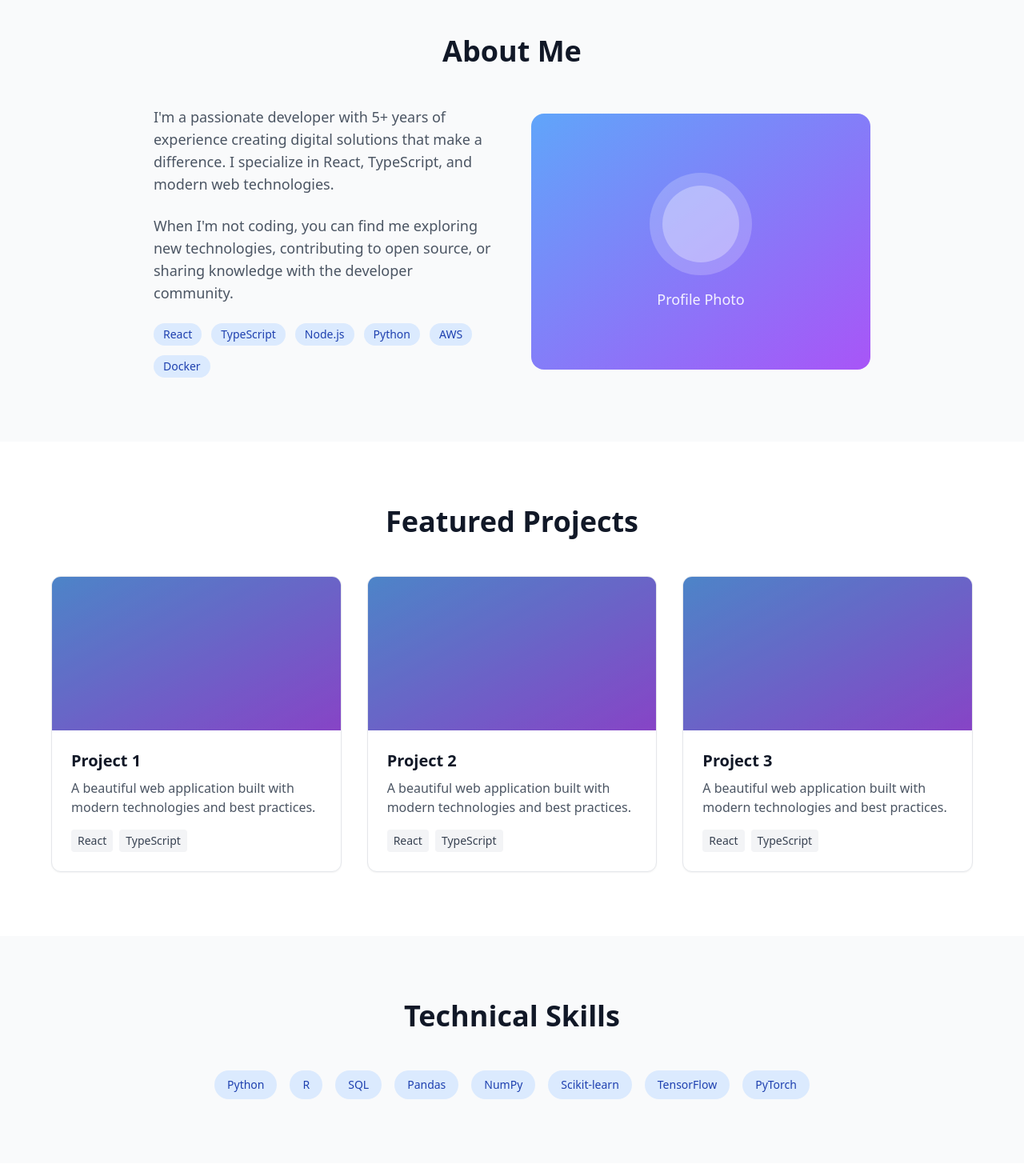
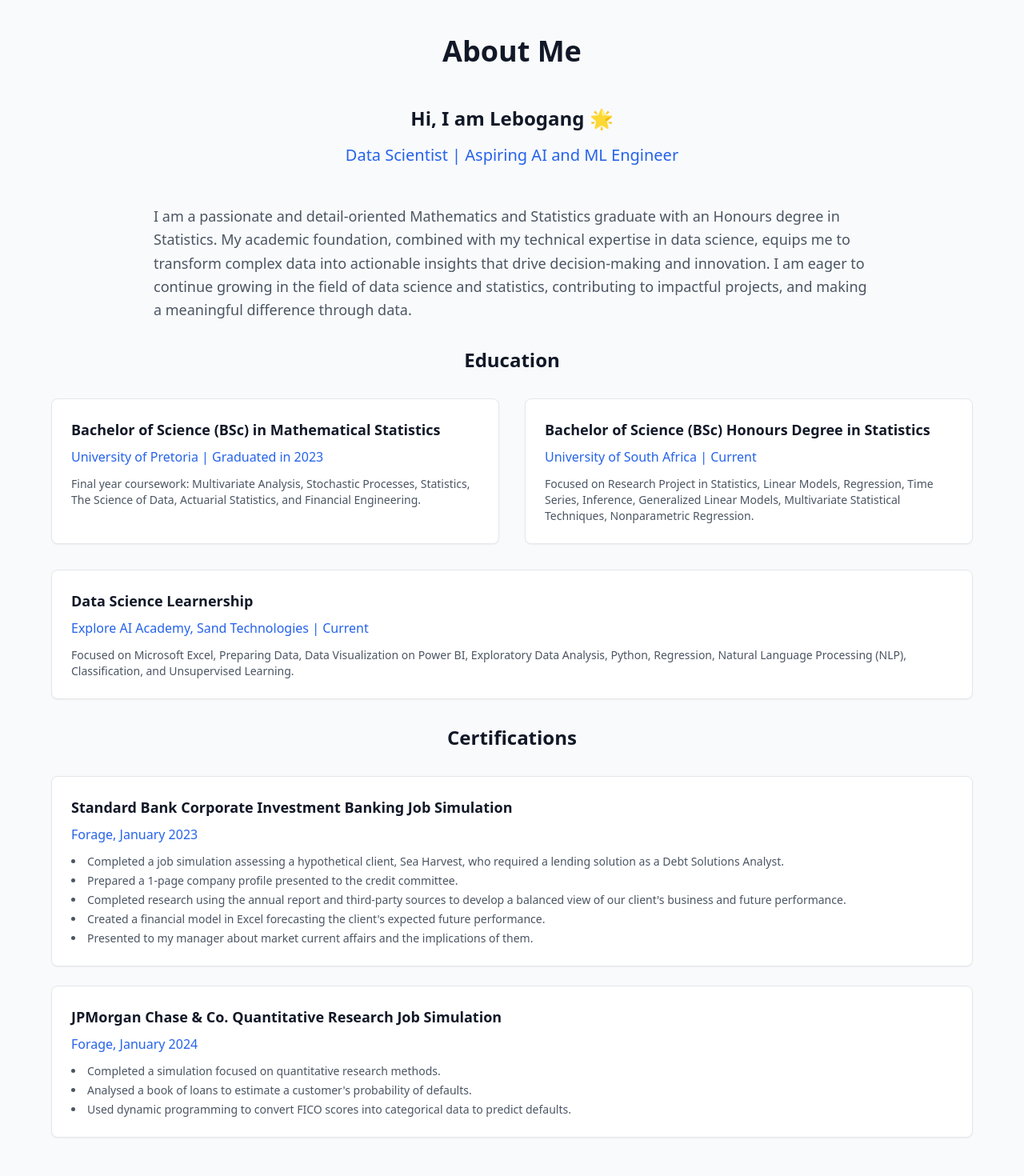
Before and after one commit to LeboSwaratlhe/cosmic-theme-flow, a React (Vite) app: page / in a window 1280 px wide. Shown: the part 380-1850 px from the top of the page at 80% size. Built offline with nearby package versions, Linux system fonts and the light colour scheme.

Commit message:
Add about me section content
Added personal introduction, education, and certifications to the about me section.

```diff
--- a/src/pages/Index.tsx
+++ b/src/pages/Index.tsx
@@ -1,3 +1,4 @@
+
 import React, { useState, useEffect } from 'react';
 import { Moon, Sun, ExternalLink, Github, Linkedin, Mail, ArrowRight } from 'lucide-react';
 import { Button } from '@/components/ui/button';
@@ -72,32 +73,81 @@ const Index = () => {
 
       {/* About Section */}
       <section id="about" className="py-20 px-6 bg-gray-50 dark:bg-gray-900/50">
-        <div className="max-w-4xl mx-auto">
+        <div className="max-w-6xl mx-auto">
           <h2 className="text-4xl font-bold mb-12 text-center">About Me</h2>
-          <div className="grid md:grid-cols-2 gap-12 items-center">
-            <div className="space-y-6">
-              <p className="text-lg text-gray-600 dark:text-gray-400">
-                I'm a passionate developer with 5+ years of experience creating digital solutions that make a difference.
-                I specialize in React, TypeScript, and modern web technologies.
+          <div className="space-y-8">
+            <div className="text-center mb-12">
+              <h3 className="text-2xl font-semibold mb-4">Hi, I am Lebogang 🌟</h3>
+              <p className="text-xl text-blue-600 dark:text-blue-400 font-medium">Data Scientist | Aspiring AI and ML Engineer</p>
+            </div>
+
+            <div className="prose prose-lg max-w-4xl mx-auto dark:prose-invert">
+              <p className="text-lg leading-relaxed text-gray-600 dark:text-gray-300">
+                I am a passionate and detail-oriented Mathematics and Statistics graduate with an Honours degree in Statistics.
+                My academic foundation, combined with my technical expertise in data science, equips me to transform complex
+                data into actionable insights that drive decision-making and innovation. I am eager to continue growing in the
+                field of data science and statistics, contributing to impactful projects, and making a meaningful difference through data.
               </p>
-              <p className="text-lg text-gray-600 dark:text-gray-400">
-                When I'm not coding, you can find me exploring new technologies, contributing to open source,
-                or sharing knowledge with the developer community.
-              </p>
-              <div className="flex flex-wrap gap-3">
-                {['React', 'TypeScript', 'Node.js', 'Python', 'AWS', 'Docker'].map((skill) => (
-                  <span key={skill} className="px-3 py-1 bg-blue-100 dark:bg-blue-900/30 text-blue-800 dark:text-blue-300 rounded-full text-sm">
-                    {skill}
-                  </span>
-                ))}
+            </div>
+
+            {/* Education Section */}
+            <div className="mt-16">
+              <h3 className="text-2xl font-bold mb-8 text-center">Education</h3>
+              <div className="grid md:grid-cols-2 gap-8">
+                <div className="bg-white dark:bg-gray-800 p-6 rounded-lg shadow-sm border border-gray-200 dark:border-gray-700">
+                  <h4 className="font-semibold text-lg mb-2">Bachelor of Science (BSc) in Mathematical Statistics</h4>
+                  <p className="text-blue-600 dark:text-blue-400 font-medium mb-3">University of Pretoria | Graduated in 2023</p>
+                  <p className="text-gray-600 dark:text-gray-300 text-sm">
+                    Final year coursework: Multivariate Analysis, Stochastic Processes, Statistics, The Science of Data,
+                    Actuarial Statistics, and Financial Engineering.
+                  </p>
+                </div>
+
+                <div className="bg-white dark:bg-gray-800 p-6 rounded-lg shadow-sm border border-gray-200 dark:border-gray-700">
+                  <h4 className="font-semibold text-lg mb-2">Bachelor of Science (BSc) Honours Degree in Statistics</h4>
+                  <p className="text-blue-600 dark:text-blue-400 font-medium mb-3">University of South Africa | Current</p>
+                  <p className="text-gray-600 dark:text-gray-300 text-sm">
+                    Focused on Research Project in Statistics, Linear Models, Regression, Time Series, Inference,
+                    Generalized Linear Models, Multivariate Statistical Techniques, Nonparametric Regression.
+                  </p>
+                </div>
+
+                <div className="bg-white dark:bg-gray-800 p-6 rounded-lg shadow-sm border border-gray-200 dark:border-gray-700 md:col-span-2">
+                  <h4 className="font-semibold text-lg mb-2">Data Science Learnership</h4>
+                  <p className="text-blue-600 dark:text-blue-400 font-medium mb-3">Explore AI Academy, Sand Technologies | Current</p>
+                  <p className="text-gray-600 dark:text-gray-300 text-sm">
+                    Focused on Microsoft Excel, Preparing Data, Data Visualization on Power BI, Exploratory Data Analysis,
+                    Python, Regression, Natural Language Processing (NLP), Classification, and Unsupervised Learning.
+                  </p>
+                </div>
               </div>
             </div>
-            <div className="bg-gradient-to-br from-blue-400 to-purple-500 rounded-2xl h-80 flex items-center justify-center">
-              <div className="text-white text-center">
-                <div className="w-32 h-32 bg-white/20 rounded-full mx-auto mb-4 flex items-center justify-center">
-                  <div className="w-24 h-24 bg-white/30 rounded-full"></div>
+
+            {/* Certifications Section */}
+            <div className="mt-16">
+              <h3 className="text-2xl font-bold mb-8 text-center">Certifications</h3>
+              <div className="space-y-6">
+                <div className="bg-white dark:bg-gray-800 p-6 rounded-lg shadow-sm border border-gray-200 dark:border-gray-700">
+                  <h4 className="font-semibold text-lg mb-2">Standard Bank Corporate Investment Banking Job Simulation</h4>
+                  <p className="text-blue-600 dark:text-blue-400 font-medium mb-3">Forage, January 2023</p>
+                  <ul className="text-gray-600 dark:text-gray-300 text-sm space-y-1 list-disc list-inside">
+                    <li>Completed a job simulation assessing a hypothetical client, Sea Harvest, who required a lending solution as a Debt Solutions Analyst.</li>
+                    <li>Prepared a 1-page company profile presented to the credit committee.</li>
+                    <li>Completed research using the annual report and third-party sources to develop a balanced view of our client's business and future performance.</li>
+                    <li>Created a financial model in Excel forecasting the client's expected future performance.</li>
+                    <li>Presented to my manager about market current affairs and the implications of them.</li>
+                  </ul>
                 </div>
-                <p className="text-lg opacity-90">Profile Photo</p>
+
+                <div className="bg-white dark:bg-gray-800 p-6 rounded-lg shadow-sm border border-gray-200 dark:border-gray-700">
+                  <h4 className="font-semibold text-lg mb-2">JPMorgan Chase & Co. Quantitative Research Job Simulation</h4>
+                  <p className="text-blue-600 dark:text-blue-400 font-medium mb-3">Forage, January 2024</p>
+                  <ul className="text-gray-600 dark:text-gray-300 text-sm space-y-1 list-disc list-inside">
+                    <li>Completed a simulation focused on quantitative research methods.</li>
+                    <li>Analysed a book of loans to estimate a customer's probability of defaults.</li>
+                    <li>Used dynamic programming to convert FICO scores into categorical data to predict defaults.</li>
+                  </ul>
+                </div>
               </div>
             </div>
           </div>
@@ -181,7 +231,7 @@ const Index = () => {
       {/* Footer */}
       <footer className="py-8 px-6 border-t border-gray-200 dark:border-gray-800">
         <div className="max-w-6xl mx-auto text-center text-gray-600 dark:text-gray-400">
-          <p>&copy; {new Date().getFullYear()} Your Name</p>
+          <p>&copy; {new Date().getFullYear()} Lebogang</p>
         </div>
       </footer>
     </div>
```
